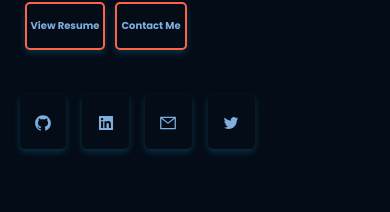
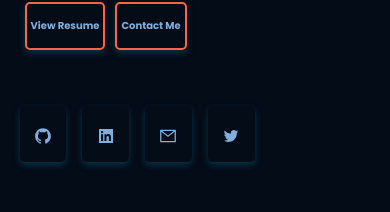
Before and after one commit to o-brayarn/portfolio, a React (Create React App) app: page / in a window 390 px wide. Shown: the part 544-756 px from the top of the page. Built offline with nearby package versions, Linux system fonts and the light colour scheme; a web font is replaced by a local one.

Commit message:
modify: flex-wrap socials

```diff
--- a/src/components/socials/socials.css
+++ b/src/components/socials/socials.css
@@ -1,14 +1,13 @@
 .socials__container {
   display: flex;
   margin-top: 1.2rem;
+  flex-wrap: wrap;
 }
 .socials__container div {
-  flex: 1;
   margin-right: 1rem;
 }
 .socials__container div:hover {
   cursor: pointer;
-  opacity: 1;
   transform: translateY(10%);
   transition: transform 0.5s, opacity 0.5s;
 }
@@ -31,6 +30,7 @@
   .socials__gmail,
   .socials__twitter {
     padding: 0.8em;
+    margin-top: 0.8rem;
     border-radius: 5px;
     box-shadow: 0 3px 6px var(--secondary-text-color);
   }
```
